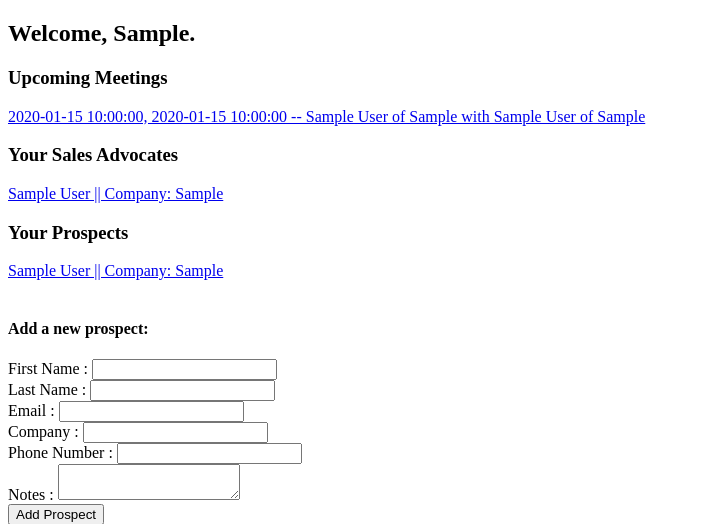
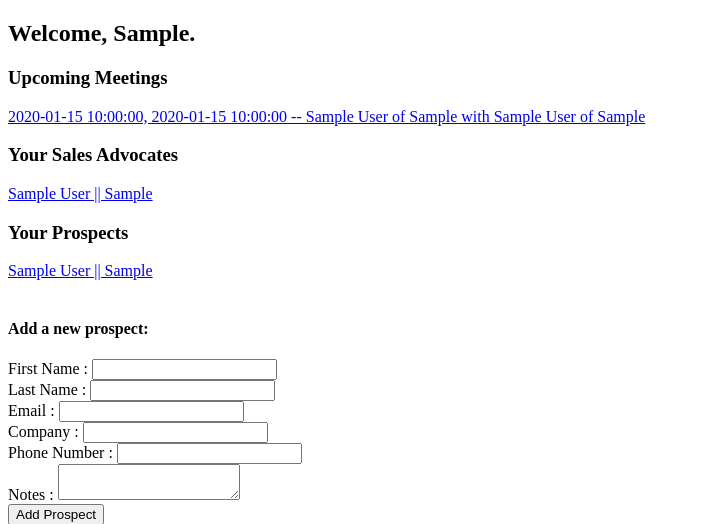
Before and after one commit to mitchhenline/kredible, a Flask app: page /rep in a window 1280 px wide. Shown: the top 524 px of the page, without its empty margins (0-701 px from the left). Run offline with Flask 2, Linux system fonts and the light colour scheme; the visitor is signed in with stand-in values (Sample User, id 1); tables that the repository leaves empty hold one stand-in row (values such as "Sample post").

Commit message:
minor tweaks to html

```diff
--- a/templates/rep.html
+++ b/templates/rep.html
@@ -22,7 +22,7 @@
     {% for sales_adv in sales_advs %}
                 <a href="/rep/{{ sales_adv.adv_id }}">
                      {{ sales_adv.first_name }} {{ sales_adv.last_name }}
-                     || Company: {{ sales_adv.company }}
+                     || {{ sales_adv.company }}
                 </a><br>
     {% endfor %}
 </div>
@@ -32,7 +32,7 @@
     {% for customer in customers %}
                 <a href="/rep/customer/{{ customer.cust_id }}">
                      {{ customer.first_name }} {{ customer.last_name }}
-                     || Company: {{ customer.company }}
+                     || {{ customer.company }}
                 </a><br>
     {% endfor %}
 </div>
```
